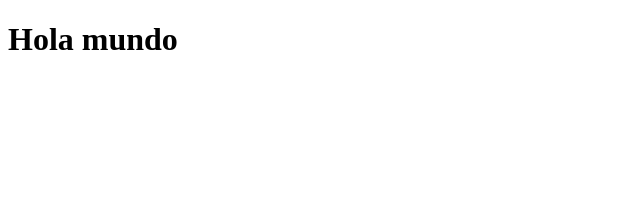
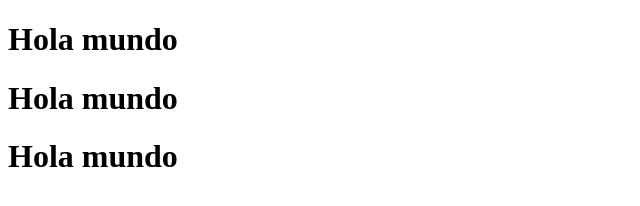
Before and after one commit to bladimir08/ejm01, a plain HTML site: page index.html in a window 1280 px wide. Shown: the whole page, without its empty margins (0-640 px from the left). Drawn offline with Linux system fonts and the light colour scheme.

Commit message:
tres hola mundos

```diff
--- a/index.html
+++ b/index.html
@@ -10,6 +10,8 @@
 
 <body>
     <h1>Hola mundo</h1>
+    <h1>Hola mundo</h1>
+    <h1>Hola mundo</h1>
 </body>
 
 </html>
```
